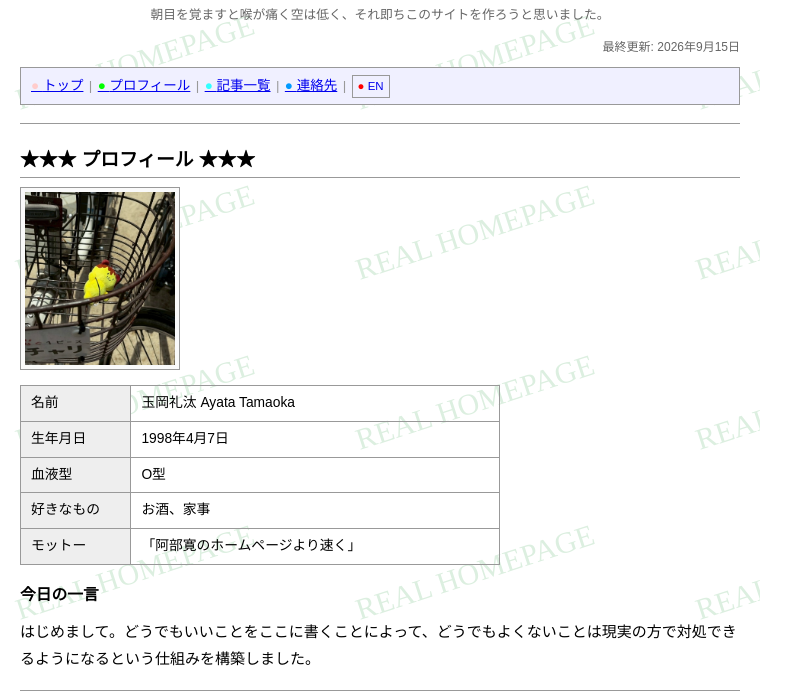
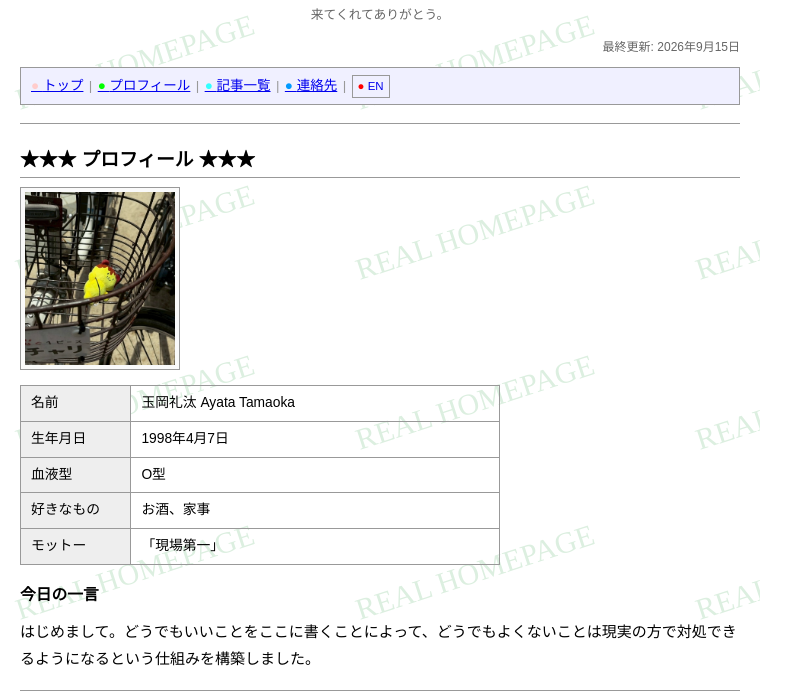
Before and after one commit to ayatama4520/real-homepage, a plain HTML site: page index.html in a window 1280 px wide. Shown: the part 50-745 px from the top of the page, without its empty margins (0-808 px from the left). Drawn offline with Linux system fonts and the light colour scheme; no server answers.

Commit message:
Update tagline and motto text

```diff
--- a/index.html
+++ b/index.html
@@ -9,7 +9,7 @@
 <body>
 
 <h1 class="site-title">リアルホームページ</h1>
-<p class="tagline">朝目を覚ますと喉が痛く空は低く、それ即ちこのサイトを作ろうと思いました。</p>
+<p class="tagline">来てくれてありがとう。</p>
 
 <p class="updated">最終更新: 2026年9月15日</p>
 
@@ -28,7 +28,7 @@
   <tr><th>生年月日</th><td>1998年4月7日</td></tr>
   <tr><th>血液型</th><td>O型</td></tr>
   <tr><th>好きなもの</th><td>お酒、家事</td></tr>
-  <tr><th>モットー</th><td>「阿部寛のホームページより速く」</td></tr>
+  <tr><th>モットー</th><td>「現場第一」</td></tr>
 </table>
 
 <h3>今日の一言</h3>
```
